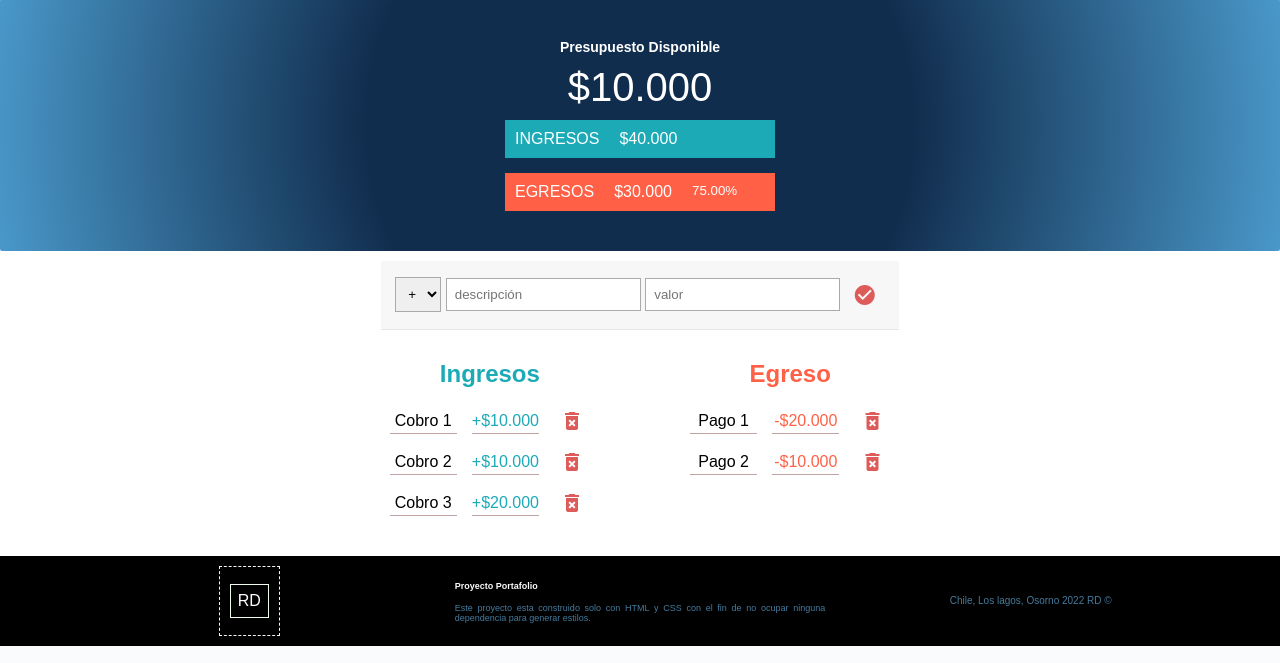
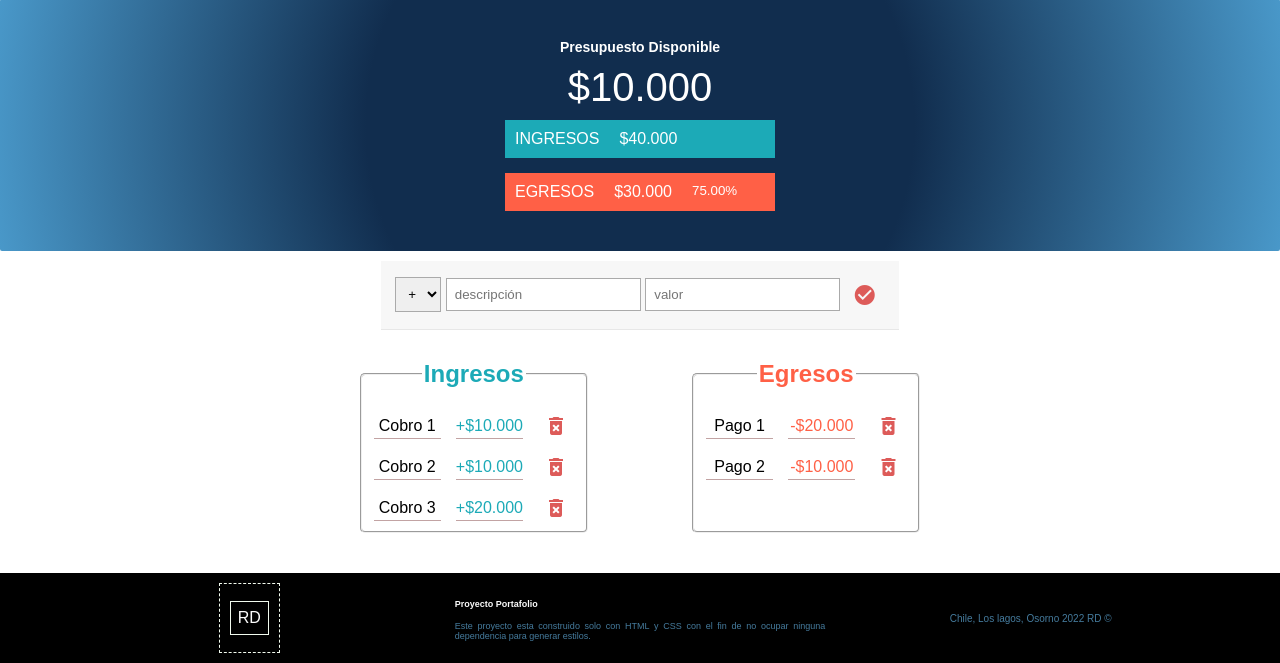
Before and after one commit to gustavo-sobarzo/PuroHtmlyCss, a PHP site: page /app/web/appPresupuesto.html in a window 1280 px wide. Shown: the part 190-853 px from the top of the page. Run offline with PHP 8.4, Linux system fonts and the light colour scheme; some libraries are stand-ins or nearby versions.

Commit message:
Update56

```diff
--- a/app/web/appPresupuesto.html
+++ b/app/web/appPresupuesto.html
@@ -54,12 +54,7 @@
                     </select>
                     <input id="descripcion" class="inputs" placeholder="descripción" type="text" autocomplete="off"
                         maxlength="15">
-                    <input
-                        id="valor"
-                        class="inputs"
-                        placeholder="valor"
-                        type="number"
-                        autocomplete="off"
+                    <input id="valor" class="inputs" placeholder="valor" type="number" autocomplete="off"
                         onkeyup="validarEntrada()"
                         oninput="javascript: if (this.value.length > this.maxLength) this.value = this.value.slice(0, this.maxLength);"
                         maxlength="8">
@@ -69,18 +64,25 @@
             </div>
 
             <div class="contListasIngreEgre">
+                <fieldset>
+                    <legend>
+                        <h2 class="tituloIngre">Ingresos</h2>
+                    </legend>
                     <div class="ingresos">
-                    <h2 class="tituloIngre">Ingresos</h2>
                         <div id="listaIngresos">
-
                         </div>
                     </div>
+                </fieldset>
+                <fieldset>
+                    <legend>
+                        <h2 class="tituloEgreso">Egresos</h2>
+                    </legend>
                     <div class="egresos">
-                    <h2 class="tituloEgreso">Egreso</h2>
                         <div id="listaEgresos">
-
                         </div>
                     </div>
+                </fieldset>
+
             </div>
 
         </div>
--- a/css/appPresupuesto.css
+++ b/css/appPresupuesto.css
@@ -77,7 +77,9 @@ body {
 }
 
 /*-----------------------Estilo Listas Ingreso Egreso---------------------------------*/
-
+fieldset{
+  border-radius: 5px;
+}
 .contListasIngreEgre {
   display: grid;
   grid-template-columns: 1fr 1fr;
--- a/css/stylesTabla.css
+++ b/css/stylesTabla.css
@@ -55,6 +55,9 @@ h2 {
 
 /*-----------------------------------Estilos Formulario----------------------------------*/
 form{
+  margin-top: 15px;
+}
+.contForm{
   margin-top: 30px;
 }
 .input {
```
Also changed, not shown: app/web/tablasListas.html (+5 -3 lines). Lines whose indentation alone changed are shown as unchanged.
